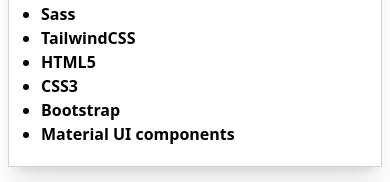
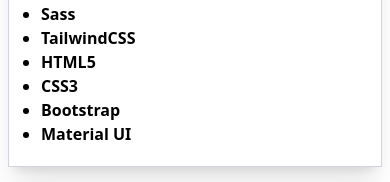
Before and after one commit to mehradi-github/ref-portfolio, a Next.js app: page / in a window 390 px wide. Shown: the part 6020-6202 px from the top of the page. Built offline with nearby package versions, Linux system fonts and the light colour scheme.

Commit message:
Fixing breakpoints screen in SkillCard

```diff
--- a/components/Skills/SkillCard.tsx
+++ b/components/Skills/SkillCard.tsx
@@ -9,7 +9,7 @@ interface P {
 }
 const SkillCard: FC<P> = ({ title, items, percentage, pathColor }) => {
   return (
-    <div className="flex flex-col justify-center items-start w-full sm:w-5/12 md:w-3/12 xl:w-2/12  h-full border-[1px] border-solid border-gray-300 shadow-xl m-2">
+    <div className="flex flex-col justify-center items-start w-full sm:w-5/12 lg:w-3/12 xl:w-2/12  h-full border-[1px] border-solid border-gray-300 shadow-xl m-2">
       <div className="mb-5 mt-10 self-center w-2/3 h-auto">
         <CircularProgressbar
           value={percentage}
--- a/components/Skills/index.tsx
+++ b/components/Skills/index.tsx
@@ -48,7 +48,7 @@ const Skills: FC<P> = ({ sctionRef }) => {
                 "HTML5",
                 "CSS3",
                 "Bootstrap",
-                "Material UI components",
+                "Material UI",
               ],
               percentage: 92,
               pathColor: "#aa6ffa",
```
